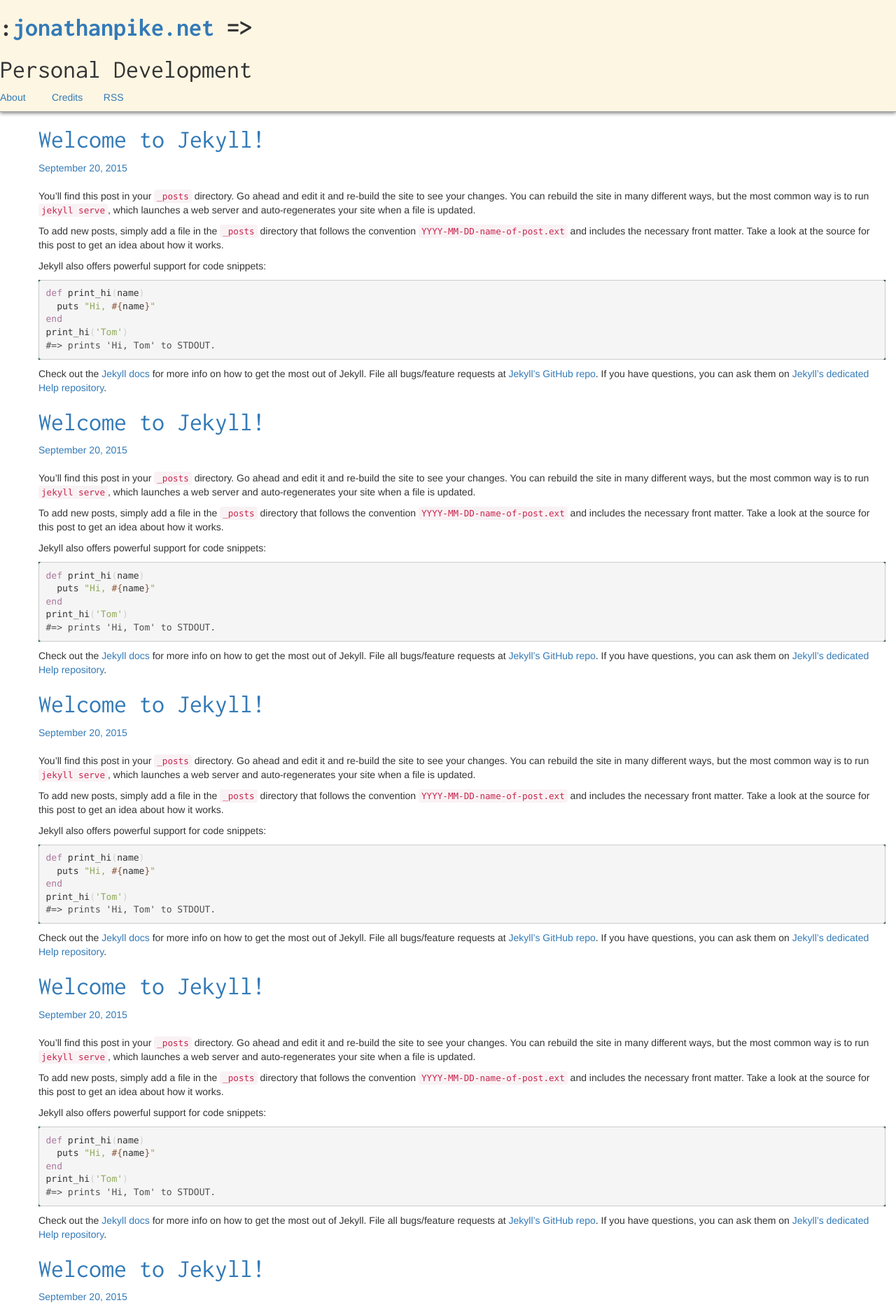
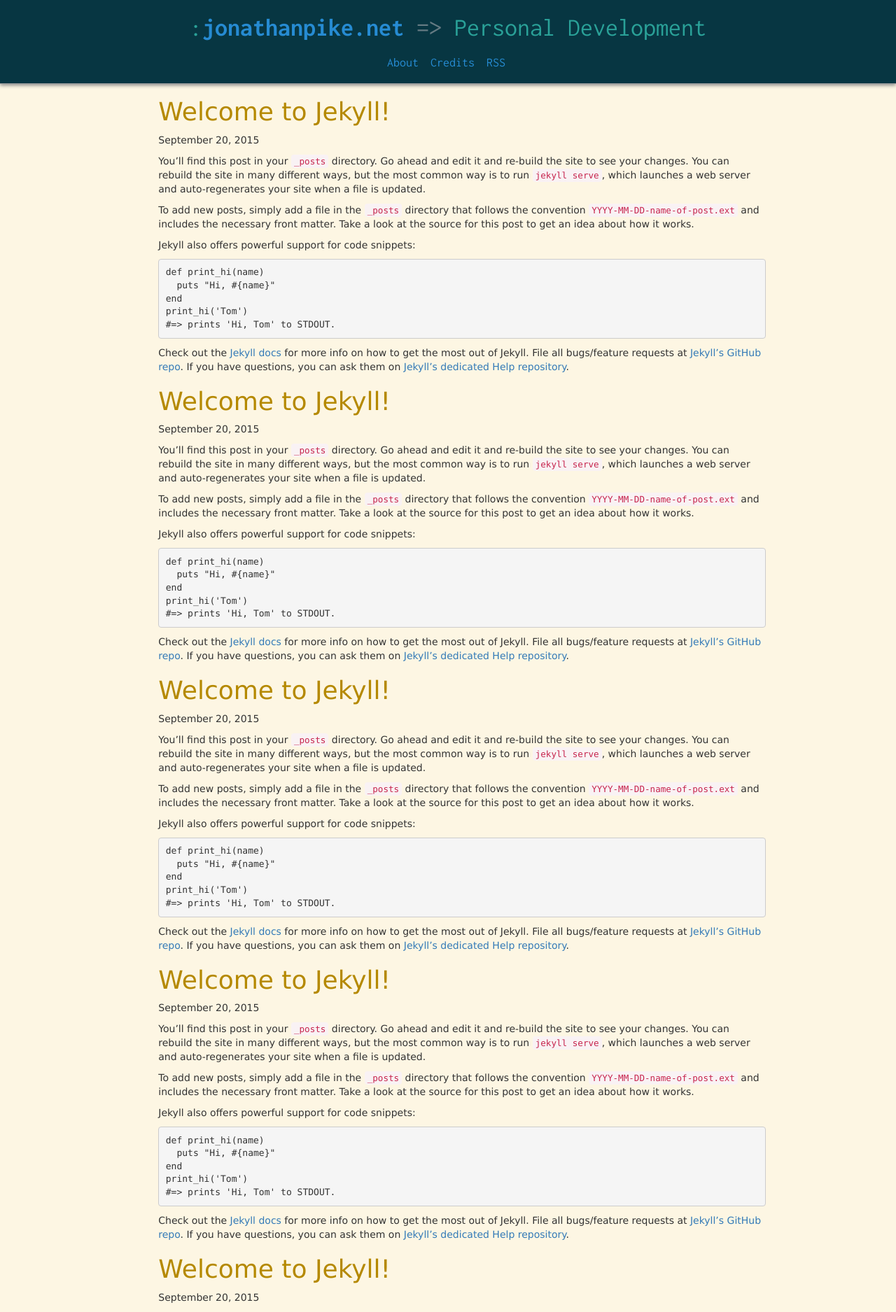
Before and after one commit to jonathanpike/jonathanpike.github.io, a Jekyll site: the page built from index.html, in a window 1280 px wide. Shown: the top 1875 px of the page at 70% size. Built offline with Jekyll 4.4.1, drawn with Linux system fonts in a browser that asks for light colours; the list of posts is cut into pages by our own code; some of the changed text lies outside the part shown.

Commit message:
Finalized title bar, styled index

```diff
--- a/_config.yml
+++ b/_config.yml
@@ -12,6 +12,7 @@ timezone: America/Toronto
 # Build settings
 markdown: kramdown
 highlighter: rouge
+permalinks: pretty
 
 # Markdown Processor
 kramdown:
--- a/_includes/archive.html
+++ b/_includes/archive.html
@@ -1,10 +1,29 @@
-<div>
+
+<div class="clear"></div>
+<div class = "col-xs-10 center">
 	<div class="panel panel-default">
 	  <div class="panel-heading">
-	    <h3 class="panel-title">Archive</h3>
+	    <h3 class="panel-title text-center">Archive</h3>
 	  </div>
 	  <div class="panel-body">
-	    Panel content
+	    {% comment %}
+		  Displays a list of posts broken down by year.
+		{% endcomment %}
+
+		{% for post in site.posts %}
+		  {% capture currentyear %}{{ post.date | date: "%Y" }}{% endcapture %}
+		  {% if currentyear != year %}
+		    {% unless forloop.first %}
+		      </ul>
+		    {% endunless %}
+		    <h1>{{ currentyear }}</h1>
+		    <ul>
+		    {% capture year %}{{ currentyear }}{% endcapture %}
+		  {% endif %}
+		  <li><a href="{{ post.url }}">{{ post.title }}</a></li>
+		{% endfor %}
 	  </div>
 	</div>
 </div>
+<br />
+<br />
--- a/_includes/header.html
+++ b/_includes/header.html
@@ -1,18 +1,15 @@
 <header>
 
   <div class="container-fluid site-header">
-    <div class="row">
-      <div class="urlbox">
-        <h1 class="fish-sh">:<a href="{{ site.baseurl }}/">jonathanpike.net</a> =></h1>
-      </div>
-      <div class="titlebox">
-        <h1 class="title">{{ site.title }}</h1>
-        <ul class="nav-top">
-          <li class="navlink"><a href="#">About</a></li>
-          <li class="navlink"><a href="#">Credits</a></li>
-          <li class="navlink"><p class="rss-subscribe"><a href="{{ "/feed.xml" | prepend: site.baseurl }}">RSS</a></p></li>
+    <div class="col-xs-12 center-block">
+      <h1 class="title text-center">:<a href="{{ site.baseurl }}/">jonathanpike.net</a> <span class="rocket">=></span> {{ site.title }}</h1>
+    </div>
+    <div class="col-xs-12 center-block">
+        <ul class="list-inline text-center navlinks">
+          <li><h4><a href="#">About</a></h4></li>
+          <li><h4><a href="#">Credits</a><h4></li>
+          <li><h4><a href="{{ "/feed.xml" | prepend: site.baseurl }}">RSS</a><h4></li>
         </ul>
-      </div>
     </div>
   </div>
 
--- /dev/null
+++ b/_sass/header.scss
@@ -0,0 +1,53 @@
+.site-header {
+	border-bottom-width:0.1em;
+	border-bottom-color:#9E9E9E;
+	border-bottom-style:solid;
+	box-shadow: 0px 2px 5px #888888;
+	background-color:#073642;
+}
+
+.title {
+  font-family: 'Inconsolata', ;
+  color: #2AA198;
+}
+
+.title a:link {
+  font-family: 'Inconsolata', ;
+  font-weight: 700;
+  color: #268bd2;
+}
+
+.title a:visited {
+  font-family: 'Inconsolata', ;
+  font-weight: 700;
+  color: #268bd2;
+  text-decoration: none;
+}
+
+.title a:hover {
+  font-family: 'Inconsolata', ;
+  font-weight: 700;
+  color: #d33682;
+}
+
+.rocket {
+  color: #657b83;
+}
+
+.navlinks {
+  font-family: 'Inconsolata', ;
+  font-weight: 400;
+}
+
+.navlinks a:link {
+  color: #268bd2;
+}
+
+.navlinks a:visited {
+  color: #268bd2;
+  text-decoration: none;
+}
+
+.navlinks a:hover {
+  color: #d33682;
+}
--- a/_sass/syntax.css
+++ b/_sass/syntax.css
@@ -4,6 +4,11 @@
   color: #93a1a1;
   background-color: #002b36;
 }
+
+.highlight {
+  background-color: #002b36;
+}
+
 .highlight .err {
   color: #151515;
   background-color: #ac4142;
--- a/css/site.scss
+++ b/css/site.scss
@@ -1,27 +1,35 @@
 ---
 ---
 
+// Imports
 @import "bootstrap";
-@import "syntax.css";
 @import url(https://fonts.googleapis.com/css?family=Inconsolata:400,700);
+@import "header.scss";
 
-.site-header {
-	border-bottom-width:0.1em;
-	border-bottom-color:#9E9E9E;
-	border-bottom-style:solid;
-	box-shadow: 0px 2px 5px #888888;
-	background-color:#fdf6e3;
+
+body {
+  background-color:#fdf6e3;
+  font-family: Corbel, "Lucida Grande", "Lucida Sans Unicode", "Lucida Sans", "DejaVu Sans", "Bitstream Vera Sans", "Liberation Sans", Verdana, "Verdana Ref", sans-serif;
 }
 
-.nav-top {
-	list-style-type: none;
-  margin: 0;
-  padding: 0;
+.post-title a:link {
+  color: #b58900;
 }
 
-.navlink {
-	display: inline-block;
-  width:5em;
+.post-title a:visited {
+  color: #b58900;
+}
+
+.post-title a:hover {
+  color: #cb4b16;
+}
+
+
+
+.center {
+  float: none;
+  margin-left: auto;
+  margin-right: auto;
 }
 
 #post-list {
@@ -30,17 +38,16 @@
 
 .footer {
 	background-color: #073642;
-	font-color: #93a1a1;
+	color: #93a1a1;
+  border-top-width:0.1em;
+  border-top-color:#9E9E9E;
+  border-top-style:solid;
 }
 
-.fish-sh {
-  font-family: 'Inconsolata', ;
-  font-weight: 700;
-}
 
-.title {
-  font-family: 'Inconsolata', ;
-}
+
+
+
 
 .clear {
   clear:both;
--- a/css/syntax.css
+++ /dev/null
@@ -1,83 +0,0 @@
-.highlight table td { padding: 5px; }
-.highlight table pre { margin: 0; }
-.highlight, .highlight .w {
-  color: #93a1a1;
-  background-color: #002b36;
-}
-
-.highlight {
-  background-color: #002b36;
-}
-
-.highlight .err {
-  color: #151515;
-  background-color: #ac4142;
-}
-.highlight .c, .highlight .cd, .highlight .cm, .highlight .c1, .highlight .cs {
-  color: #505050;
-}
-.highlight .cp {
-  color: #f4bf75;
-}
-.highlight .nt {
-  color: #f4bf75;
-}
-.highlight .o, .highlight .ow {
-  color: #d0d0d0;
-}
-.highlight .p, .highlight .pi {
-  color: #d0d0d0;
-}
-.highlight .gi {
-  color: #90a959;
-}
-.highlight .gd {
-  color: #ac4142;
-}
-.highlight .gh {
-  color: #6a9fb5;
-  background-color: #151515;
-  font-weight: bold;
-}
-.highlight .k, .highlight .kn, .highlight .kp, .highlight .kr, .highlight .kv {
-  color: #aa759f;
-}
-.highlight .kc {
-  color: #d28445;
-}
-.highlight .kt {
-  color: #d28445;
-}
-.highlight .kd {
-  color: #d28445;
-}
-.highlight .s, .highlight .sb, .highlight .sc, .highlight .sd, .highlight .s2, .highlight .sh, .highlight .sx, .highlight .s1 {
-  color: #90a959;
-}
-.highlight .sr {
-  color: #75b5aa;
-}
-.highlight .si {
-  color: #8f5536;
-}
-.highlight .se {
-  color: #8f5536;
-}
-.highlight .nn {
-  color: #f4bf75;
-}
-.highlight .nc {
-  color: #f4bf75;
-}
-.highlight .no {
-  color: #f4bf75;
-}
-.highlight .na {
-  color: #6a9fb5;
-}
-.highlight .m, .highlight .mf, .highlight .mh, .highlight .mi, .highlight .il, .highlight .mo, .highlight .mb, .highlight .mx {
-  color: #90a959;
-}
-.highlight .ss {
-  color: #90a959;
-}
--- a/index.html
+++ b/index.html
@@ -1,20 +1,17 @@
 ---
 layout: default
 ---
-
+<div class="col-xs-9 center">
   <ul id="post-list">
     {% for post in paginator.posts %}
       <li>
-            <h1 class="title"><a href="{{ site.baseurl }}{{ post.url | remove_first: '/' }}">{{ post.title }} </h1>
+        <h1 class="post-title"><a href="{{ site.baseurl }}{{ post.url | remove_first: '/' }}">{{ post.title }}</a></h1>
         <p class="date">{{ post.date | date:"%B %d, %Y" }}</p>
-            <h2>{{ post.description }}</h2></a>
         <section class="post-excerpt" itemprop="description">
               <p>{{ post.content }}</p>
         </section>
       </li>
     {% endfor %}
   </ul>
-
-{% if paginator.previous_page or paginator.next_page %}
-    {% include pagination.html %}
-{% endif %}
+</div>
+<br /><br />
```
Lines whose indentation alone changed are shown as unchanged.
